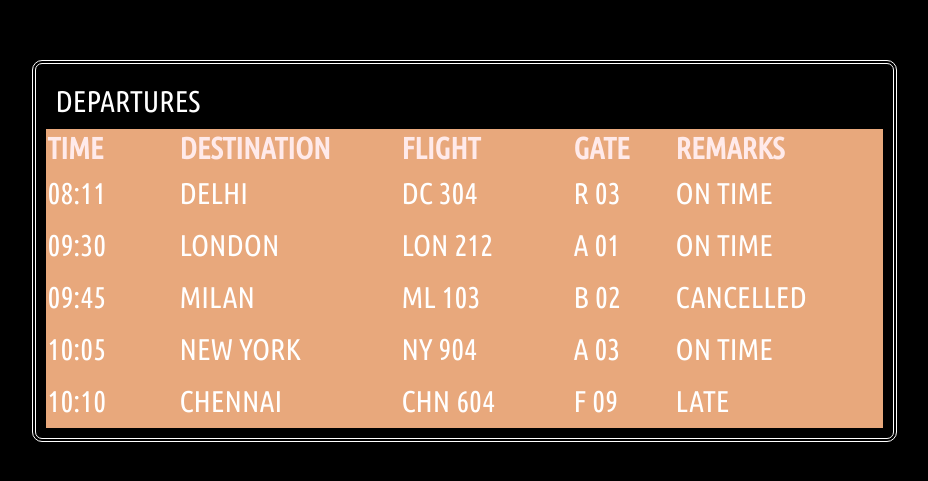
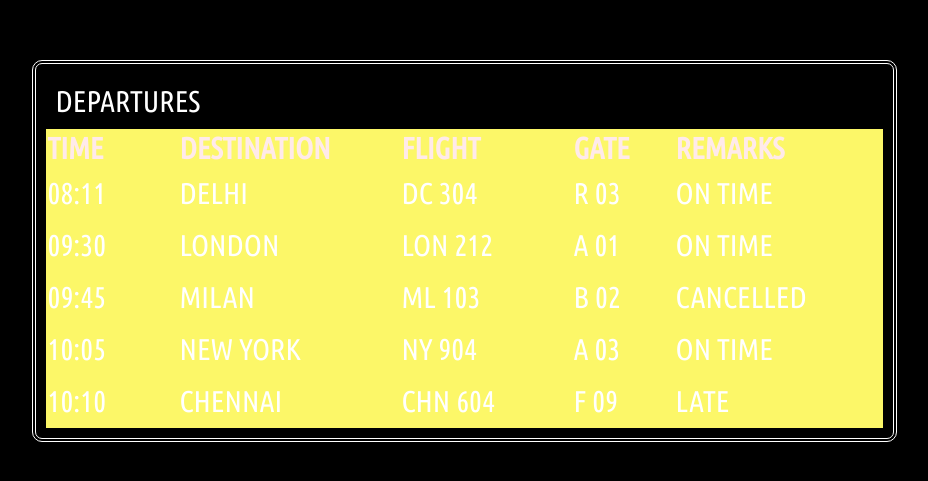
Before and after one commit to JapmannKaur/flight_widget_js, a plain HTML site: page index.htm in a window 1280 px wide. Shown: the part 149-630 px from the top of the page, without its empty margins (176-1104 px from the left). Drawn offline with Linux system fonts and the light colour scheme.

Commit message:
Update style.css

```diff
--- a/style.css
+++ b/style.css
@@ -31,7 +31,7 @@ header {
 }
 
 .departures table {
-    background-color: #e8a87c;
+    background-color: #fcf768;
     text-align: left;
     /* #daad8d */
 }
```
